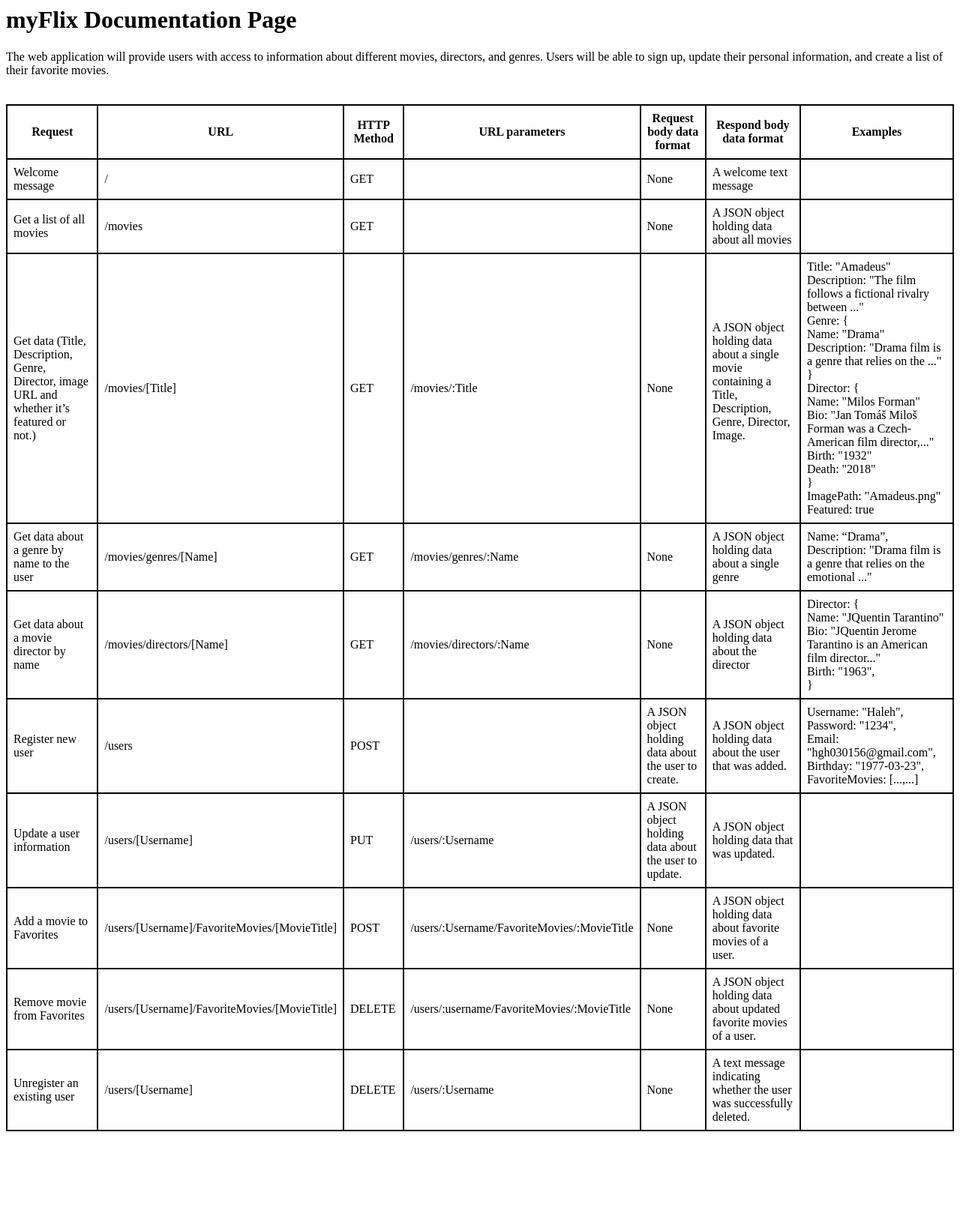
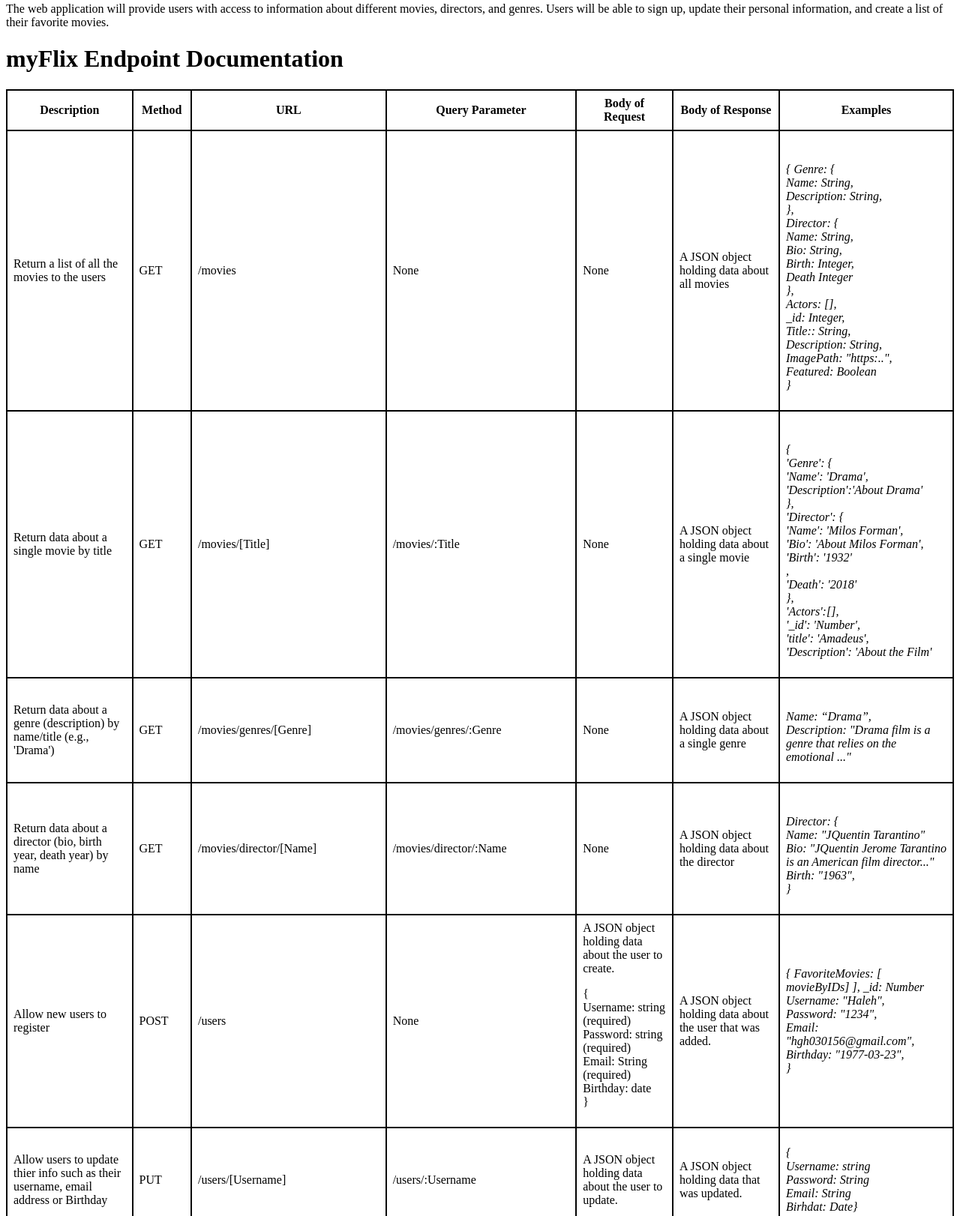
Before and after one commit to HalehGhavami/Movi_API, a website: page public/documentation.html in a window 1280 px wide. Shown: the part 13-1635 px from the top of the page at 75% size. Before the commit the page ends 1530 px from the top, so only its background shows below. Drawn offline with Linux system fonts and the light colour scheme.

Commit message:
Updated endpoints and request-response

```diff
--- a/public/documentation.html
+++ b/public/documentation.html
@@ -18,177 +18,186 @@
     </style>
   </head>
   <body>
-    <h1>myFlix Documentation Page</h1>
 
-    The web application will provide users with access to information about
+
+    <p>The web application will provide users with access to information about
     different movies, directors, and genres. Users will be able to sign up,
     update their personal information, and create a list of their favorite
-    movies.
-    <br />
-    <br />
+    movies.</p>
 
     <table>
+      <h1>myFlix Endpoint Documentation</h1>
+      <thead>
       <tr>
-        <th>Request</th>
+        <th>Description</th>
+        <th>Method</th>
         <th>URL</th>
-        <th>HTTP Method</th>
-        <th>URL parameters</th>
-        <th>Request body data format</th>
-        <th>Respond body data format</th>
+        <th>Query Parameter</th>
+        <th>Body of Request</th>
+        <th>Body of Response</th>
         <th>Examples</th>
       </tr>
+      </thead>
+      <tbody>
+
+        <!-- <tr>
+        <td>Welcome message</td>
+        <td>GET</td>
+        <td>/</td>
+        <td>None</td>
+        <td>None</td>
+        <td>None</td>
+        <td>Welcome to myFlix!</td>
+      </tr>
+
       <tr>
-        <td>Welcome message</td>
-        <td>/</td>
+        <td>Return the documentation html</td>
         <td>GET</td>
+        <td>/documentation.html</td>
+        <td>None</td>
+        <td>None</td>
+        <td>A response containing the documentation html</td>
         <td></td>
+      </tr> -->
+
+      <tr>
+        <td>Return a list of all the movies to the users</td>
+        <td>GET</td>
+        <td>/movies</td>
         <td>None</td>
-        <td>A welcome text message</td>
-        <td></td>
-      </tr>
-      <tr>
-        <td>Get a list of all movies</td>
-        <td>/movies</td>
-        <td>GET</td>
-        <td></td>
         <td>None</td>
         <td>A JSON object holding data about all movies</td>
-      <td></td>
-      </tr>
-      <tr>
-        <td>
-          Get data (Title, Description, Genre, Director, image URL and whether it’s featured or not.)
-        </td>
-        <td>/movies/[Title]</td>
-        <td>GET</td>
-        <td>/movies/:Title</td>
-        <td>None</td>
-        <td>
-          A JSON object holding data about a single movie containing a Title,
-          Description, Genre, Director, Image. <br /><br />
-         <td class="example">
-
-  <span>Title:</span> "Amadeus" <br>
-  <span>Description:</span> "The film follows a fictional rivalry between ..."<br>
-  <span>Genre:</span> { <br>
-    <span>Name:</span> "Drama"<br>
-    <span>Description:</span> "Drama film is a genre that relies on the ..."
-  }<br>
-  <span>Director:</span> { <br>
-    <span>Name:</span> "Milos Forman"<br>
-    <span>Bio: </span>"Jan Tomáš Miloš Forman was a Czech-American film director,..."<br>
-    <span>Birth: </span>"1932"<br>
-    <span>Death</span>: "2018"<br>
-  }<br>
-  <span>ImagePath:</span> "Amadeus.png"<br>
-  <span>Featured:</span> true
-
-</td>
-<br />
-        </td>
+        <td><em><br><p>{
+            <span>Genre:</span> {<br>
+            <span>Name:</span> String,<br>
+            <span>Description:</span> String,<br>
+            },<br>
+            <span>Director:</span> {<br>
+            <span>Name:</span> String,<br>
+            <span>Bio:</span> String,<br>
+            <span>Birth:</span> Integer,<br>
+            <span>Death</span> Integer<br>
+            },<br>
+            <span>Actors:</span> [],<br>
+            <span>_id:</span> Integer,<br>
+            <span>Title:</span>: String,<br>
+            <span>Description:</span> String,<br>
+            <span>ImagePath:</span> "https:..",<br>
+            <span>Featured:</span> Boolean<br>
+        }</p>
+            </em>
         </td>
       </tr>
 
       <tr>
-        <td>Get data about a genre by name to the user</td>
-        <td>/movies/genres/[Name]</td>
+        <td>Return data about a single movie by title</td>
         <td>GET</td>
-        <td>/movies/genres/:Name</td>
+        <td>/movies/[Title]</td>
+        <td>/movies/:Title</td>
+        <td>None</td>
+        <td>A JSON object holding data about a single movie </td>
+        <td><em><br><p>{ <br> 'Genre': { <br> 'Name': 'Drama', <br> 'Description':'About Drama' <br>}, <br> 'Director': {<br> 'Name': 'Milos Forman', <br> 'Bio': 'About Milos Forman', <br> 'Birth': '1932' <br>, <br> 'Death': '2018'  <br> }, <br> 'Actors':[],<br>'_id': 'Number', <br> 'title': 'Amadeus', <br> 'Description': 'About the Film'</p></em></td>
+      </tr>
+
+      <tr>
+        <td>Return data about a genre (description) by name/title (e.g., 'Drama')</td>
+        <td>GET</td>
+        <td>/movies/genres/[Genre]</td>
+        <td>/movies/genres/:Genre</td>
         <td>None</td>
         <td>A JSON object holding data about a single genre</td>
-      <td class="example">
+        <td ><em><br><p>
+              <span>Name:</span> “Drama”,<br>
+              <span>Description:</span> "Drama film is a genre that relies on the emotional ..."  </p></em>
+        </td>
+      </tr>
+      <tr>
+        <td>Return data about a director (bio, birth year, death year) by name</td>
+        <td>GET</td>
+        <td>/movies/director/[Name]</td>
+        <td>/movies/director/:Name</td>
+        <td>None</td>
+        <td>A JSON object holding data about the director</td>
+      <td> <em><br><p>
 
-              <span>Name:</span> “Drama”,<br>
-              <span>Description:</span> "Drama film is a genre that relies on the emotional ..."
-
+                <span>Director:</span> {<br>
+                <span>Name:</span> "JQuentin Tarantino"<br>
+                <span>Bio:</span> "JQuentin Jerome Tarantino is an American film director..."<br>
+                <span>Birth:</span> "1963",<br>
+              }</p> </em>
           </td>
       </tr>
       <tr>
-        <td>Get data about a movie director by name</td>
-        <td>/movies/directors/[Name]</td>
-        <td>GET</td>
-        <td>/movies/directors/:Name</td>
+        <td>Allow new users to register</td>
+        <td>POST</td>
+        <td>/users</td>
         <td>None</td>
-        <td>A JSON object holding data about the director</td>
-      <td class="example">
-
-              <span>Director:</span> {<br>
-                <span>Name:</span> "JQuentin Tarantino"<br>
-                <span>Bio:</span> "JQuentin Jerome Tarantino is an American film director..."<br>
-                <span>Birth:</span> "1963",<br>
-              }
-
-          </td>
-      </tr>
-      <tr>
-        <td>Register new user</td>
-        <td>/users</td>
-        <td>POST</td>
-        <td></td>
         <td>
-          A JSON object holding data about the user to create. <br />
-
+          A JSON object holding data about the user to create. <br>
+          <p>{ <br> Username: string (required)<br> Password: string (required)<br> Email: String (required)<br> Birthday: date <br> } </p>
         </td>
         <td>
-          A JSON object holding data about the user that was added.
-        <td class="example">
-
+          A JSON object holding data about the user that was added. <br>
+        <td>
+            <em><p>{
+              <span>FavoriteMovies: [ movieByIDs]
+              ],</span>
+              <span>_id: Number</span>
               <span>Username:</span> "Haleh",<br>
               <span>Password:</span> "1234",<br>
               <span>Email:</span> "hgh030156@gmail.com",<br>
               <span>Birthday:</span> "1977-03-23",<br>
-              <span>FavoriteMovies:</span> [...,...]
-
+            }</p></em>
           </td>
         </td>
       </tr>
+
       <tr>
-        <td>Update a user information</td>
+        <td>Allow users to update thier info such as their username, email address or Birthday</td>
+        <td>PUT</td>
         <td>/users/[Username]</td>
-        <td>PUT</td>
         <td>/users/:Username</td>
         <td>
           A JSON object holding data about the user to update. <br>
+
         </td>
+        <td>A JSON object holding data that was updated.<br>
+        </td>
+        <td><em><p>{ <br> Username: string <br> Password: String <br> Email: String <br> Birhdat: Date} </p></em></td>
+      </tr>
+      <tr>
+        <td>Allow users to add a movie to their list of favorites</td>
+        <td>POST</td>
+        <td>/users/[Username]/movies/[MovieID]</td>
+        <td>/users/:Username/movies/:MovieID</td>
+        <td>None</td>
         <td>
-A JSON object holding data that was updated.<br>
-
+          A JSON object holding data about the user with movies on favorite list. <br>
         </td>
         <td></td>
       </tr>
       <tr>
-        <td>Add a movie to Favorites</td>
-        <td>/users/[Username]/FavoriteMovies/[MovieTitle]</td>
-        <td>POST</td>
-        <td>/users/:Username/FavoriteMovies/:MovieTitle</td>
+        <td>Allow users to remove a movie from their list of favorites</td>
+         <td>DELETE</td>
+        <td>/users/[Username]/movies/[MovieID]</td>
+        <td>/users/[Username]/movies/:MovieID</td>
         <td>None</td>
         <td>
-          A JSON object holding data about favorite movies of a user. <br>
-
+         A JSON object holding data about the updated favorite list.</td>
+         <td></td>
+      </tr>
+      <tr>
+        <td>Allow existing users to deregister<</td>
+        <td>DELETE</td>
+        <td>/users/[Username]</td>
+        <td>/users/:Username</td>
+        <td>None</td>
+        <td>
+          A text message indicating that the user was deleted <br>
         </td>
         <td></td>
       </tr>
-      <tr>
-        <td>Remove movie from Favorites</td>
-        <td>/users/[Username]/FavoriteMovies/[MovieTitle]</td>
-        <td>DELETE</td>
-        <td>/users/:username/FavoriteMovies/:MovieTitle</td>
-        <td>None</td>
-        <td>
-         A JSON object holding data about updated favorite movies of a user.</td>
-         <td></td>
-      </tr>
-      <tr>
-        <td>Unregister an existing user</td>
-        <td>/users/[Username]</td>
-        <td>DELETE</td>
-        <td>/users/:Username</td>
-        <td>None</td>
-        <td>
-          A text message indicating whether the user was successfully deleted.
-        </td>
-        <td></td>
-      </tr>
+      </tbody>
     </table>
   </body>
 </html>
```
